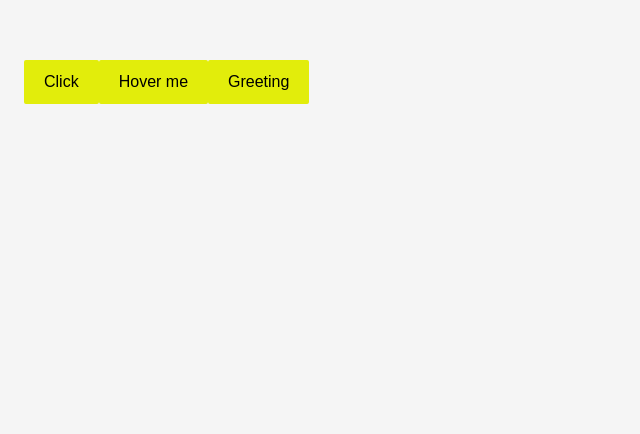
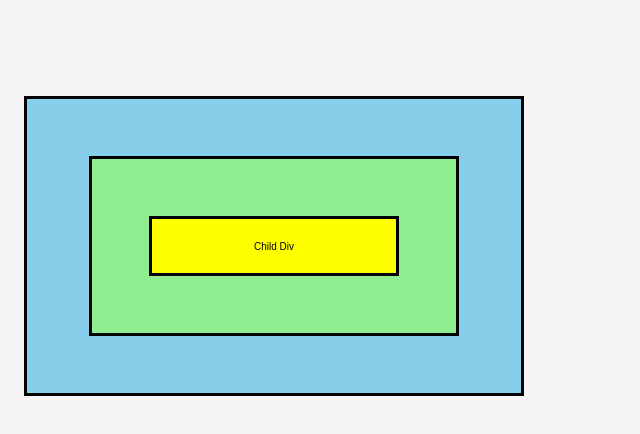
Before and after one commit to Rohit5harma/react-js-19-learning, a React (Vite) app: page / in a window 1280 px wide. Shown: the top 434 px of the page, without its empty margins (0-640 px from the left). Built offline with nearby package versions, Linux system fonts and the light colour scheme.

Commit message:
learned passing event handlers and event propagation

```diff
--- a/src/App.jsx
+++ b/src/App.jsx
@@ -28,13 +28,16 @@
 //   );
 // };
 
-import styles from "./components/Netflix.module.css";
-import { EventProps } from "./components/EventProps";
+// import styles from "./components/Netflix.module.css";
+// import { EventProps } from "./components/EventProps";
+import "./components/EV.css";
+import { EventPropagation } from "./components/EventPropagation";
 
 export const App = () => {
   return (
-    <section className={styles.container}>
-      <EventProps />
+    <section className="container">
+      {/* <EventProps /> */}
+      <EventPropagation />
     </section>
   );
 };
--- a/src/components/EV.css
+++ b/src/components/EV.css
@@ -1,13 +1,40 @@
-button {
-  padding: 10px 20px;
-  border: none;
-  border-radius: 2px;
-  background-color: rgb(226, 237, 11);
-  color: black;
-  cursor: pointer;
-  font-size: 16px;
+.main-div {
+  width: 500px;
+  height: 300px;
+  background-color: skyblue;
+  border: 3px solid black;
+
+  display: flex;
+  justify-content: center;
+  align-items: center;
 }
 
-button:hover {
-  opacity: 0.8;
+.grand-parent {
+  width: 370px;
+  height: 180px;
+  background-color: lightgreen;
+  border: 3px solid black;
+
+  display: flex;
+  justify-content: center;
+  align-items: center;
 }
+
+.parent {
+  width: 300px;
+  height: 100px;
+
+  display: flex;
+  justify-content: center;
+  align-items: center;
+}
+
+.child {
+  width: 250px;
+  height: 60px;
+
+  background-color: yellow;
+  border: 3px solid black;
+
+  cursor: pointer;
+}
--- /dev/null
+++ b/src/components/EventPropagation.jsx
@@ -0,0 +1,35 @@
+import "./EV.css";
+
+export const EventPropagation = () => {
+
+  const handleGrandParent = () => {
+    console.log("GrandParent clicked");
+  };
+
+  const handleParentClick = () => {
+    console.log("Parent clicked");
+  };
+
+  const handleChildClick = (event) => {
+    console.log(event);
+    console.log("Child clicked");
+  };
+
+  return (
+    <section className="main-div">
+
+      <div className="grand-parent" onClickCapture={handleGrandParent}>
+
+        <div className="parent" onClickCapture={handleParentClick}>
+
+          <button className="child" onClickCapturee={handleChildClick}>
+            Child Div
+          </button>
+
+        </div>
+
+      </div>
+
+    </section>
+  );
+};
```
